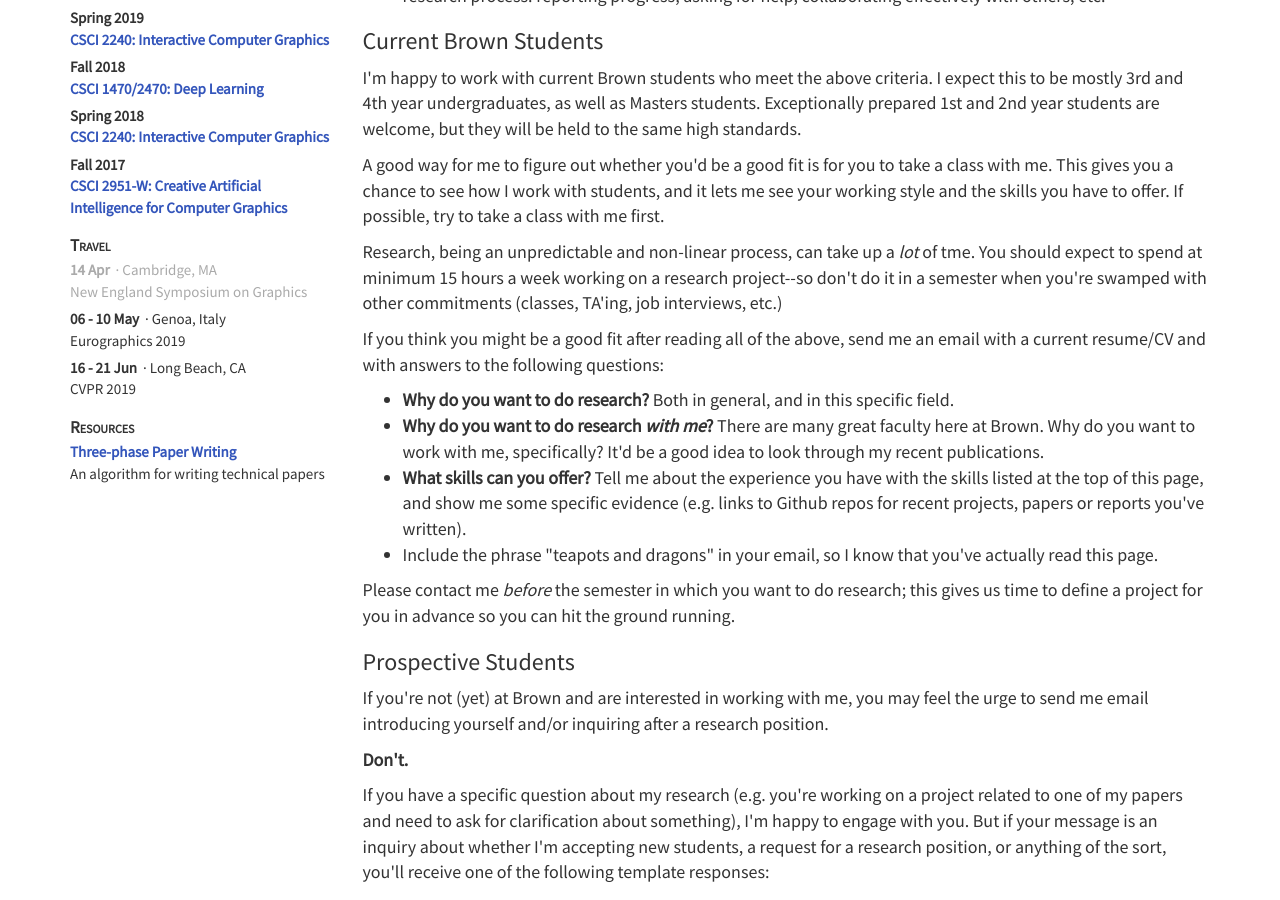
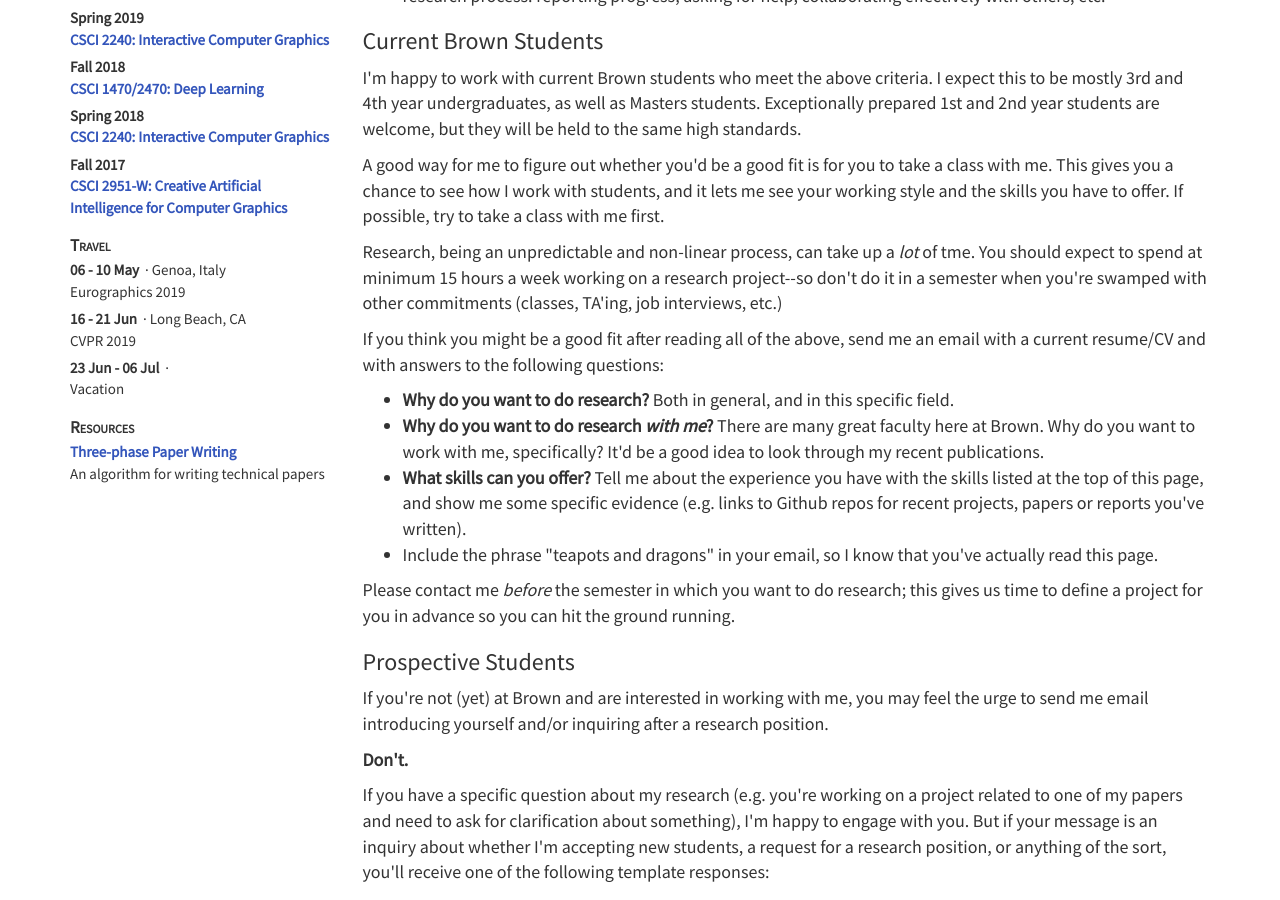
Before and after one commit to dritchie/dritchie.github.io, a Jekyll site: the page built from prospective_students.html, in a window 1280 px wide and 900 px high, scrolled down 660 px. Built offline with Jekyll 4.4.1, drawn with Linux system fonts in a browser that asks for light colours.

Commit message:
Add vacation to travel.

```diff
--- a/_data/travel.json
+++ b/_data/travel.json
@@ -146,6 +146,12 @@
 			"enddate": "2019-06-21",
 			"event": "CVPR 2019",
 			"location": "Long Beach, CA"
+		},
+
+		{
+			"startdate": "2019-06-23",
+			"enddate": "2019-07-06",
+			"event": "Vacation"
 		}
 	]
 }
```
